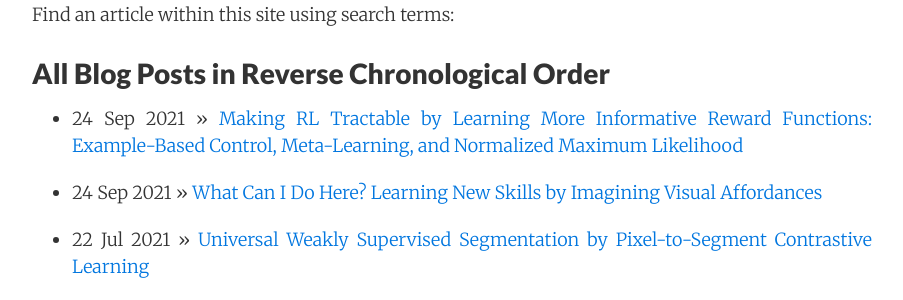
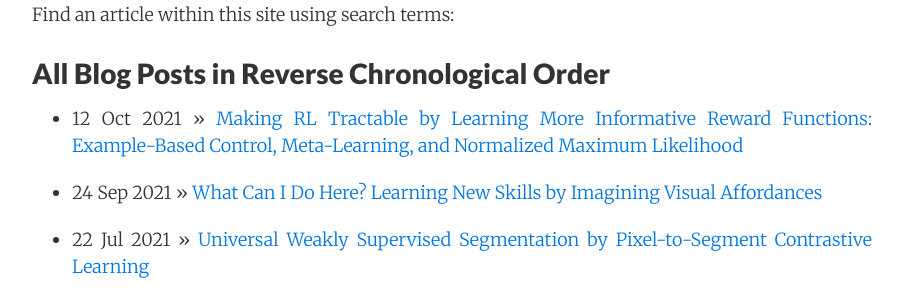
Before and after one commit to bairblog/bairblog.github.io, a Jekyll site: the page built from archive.md, in a window 1280 px wide and 900 px high. Shown: the part 412-712 px from the top of the window, without its empty margins (188-1091 px from the left). Built offline with Jekyll 4.4.1, drawn with Linux system fonts in a browser that asks for light colours; nearby versions of some CDN libraries; formulas are drawn with MathJax 3; comment, search, counter and statistics services are not loaded.

Commit message:
changed the date

```diff
--- a/_posts/2021-09-22-mural.md
+++ b/_posts/2021-09-22-mural.md
@@ -1,7 +1,7 @@
 ---
 layout:             post
 title:              "Making RL Tractable by Learning More Informative Reward Functions: Example-Based Control, Meta-Learning, and Normalized Maximum Likelihood"
-date:               2021-09-24  10:00:00
+date:               2021-10-12  10:00:00
 author:             <a href="">Abhishek Gupta</a>, <a href="http://ashvin.me/">Kevin Li</a>, and <a href="http://people.eecs.berkeley.edu/~svlevine/">Sergey Levine</a>
 img:                assets/mural/mural_preview.png
 excerpt_separator:  <!--more-->
```
